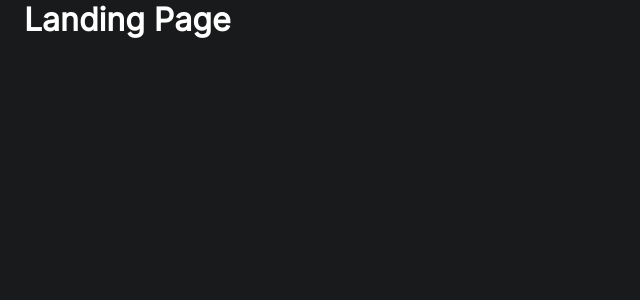
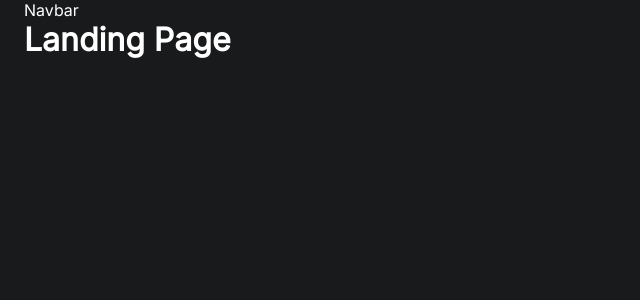
Before and after one commit to TriggerProtocol/trigger-protocol, a React (Create React App) app: page / in a window 1280 px wide. Shown: the top 300 px of the page, without its empty margins (0-640 px from the left). Built offline with nearby package versions, Linux system fonts and the light colour scheme.

Commit message:
🌍️ added global css

```diff
--- a/src/App.tsx
+++ b/src/App.tsx
@@ -1,11 +1,12 @@
-import "./styles/App.css";
+import "./styles/globals.css";
 import { BrowserRouter as Router, Route, Routes } from "react-router-dom";
 import { Home } from "./Components/Home";
+import { Navbar } from "./Components/Navbar";
 
 function App() {
   return (
     <Router>
-      {/* Navbar */}
+      <Navbar />
       <main className="container">
         <Routes>
           <Route path="/" element={<Home />} />
--- /dev/null
+++ b/src/Components/Navbar/Navbar.tsx
@@ -0,0 +1,7 @@
+import React from "react";
+import styles from "./Navbar.module.scss";
+import "../../styles/globals.css";
+
+export const Navbar = () => {
+  return <div className="container">Navbar</div>;
+};
--- /dev/null
+++ b/src/Components/Navbar/index.ts
@@ -0,0 +1 @@
+export * from "./Navbar";
--- a/src/styles/index.scss
+++ b/src/styles/index.scss
@@ -21,13 +21,5 @@ code {
   padding: 0px;
   margin: 0px;
   box-sizing: border-box;
-}
-
-h1,
-h2,
-h3,
-h4,
-h5,
-h6 {
   color: #ffffff;
 }
```
Also changed, not shown: src/Components/Navbar/Navbar.module.scss (added), src/styles/globals.css (line endings or trailing spaces).
